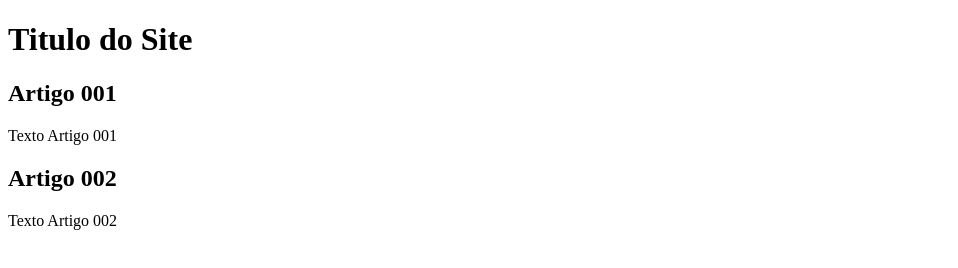
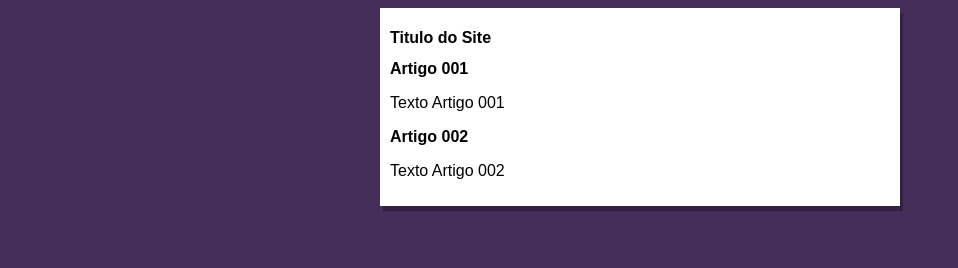
Before and after one commit to lidiomarjmalves/projeto-site, a plain HTML site: page index.html in a window 1280 px wide. Shown: the whole page, without its empty margins (0-958 px from the left). Drawn offline with Linux system fonts and the light colour scheme.

Commit message:
Iniciei o Disign

```diff
--- /dev/null
+++ b/estilos/style.css
@@ -0,0 +1,15 @@
+* {
+    font-family: Arial, Helvetica, sans-serif;
+    font-size: 16px;
+}
+
+body {
+    background-color: rgb(69, 46, 90);
+}
+
+main {
+    background-color:white;
+    width: 500px;
+    margin: auto;
+    padding: 10px;
+    box-shadow: 3px 5px rgba(0, 0, 0, 0.274) ;
--- a/index.html
+++ b/index.html
@@ -5,6 +5,7 @@
     <meta http-equiv="X-UA-Compatible" content="IE=edge">
     <meta name="viewport" content="width=device-width, initial-scale=1.0">
     <title>Titulo do Site</title>
+    <link rel="stylesheet" href="estilos/style.css">
 </head>
 <body>
     <main>
```
